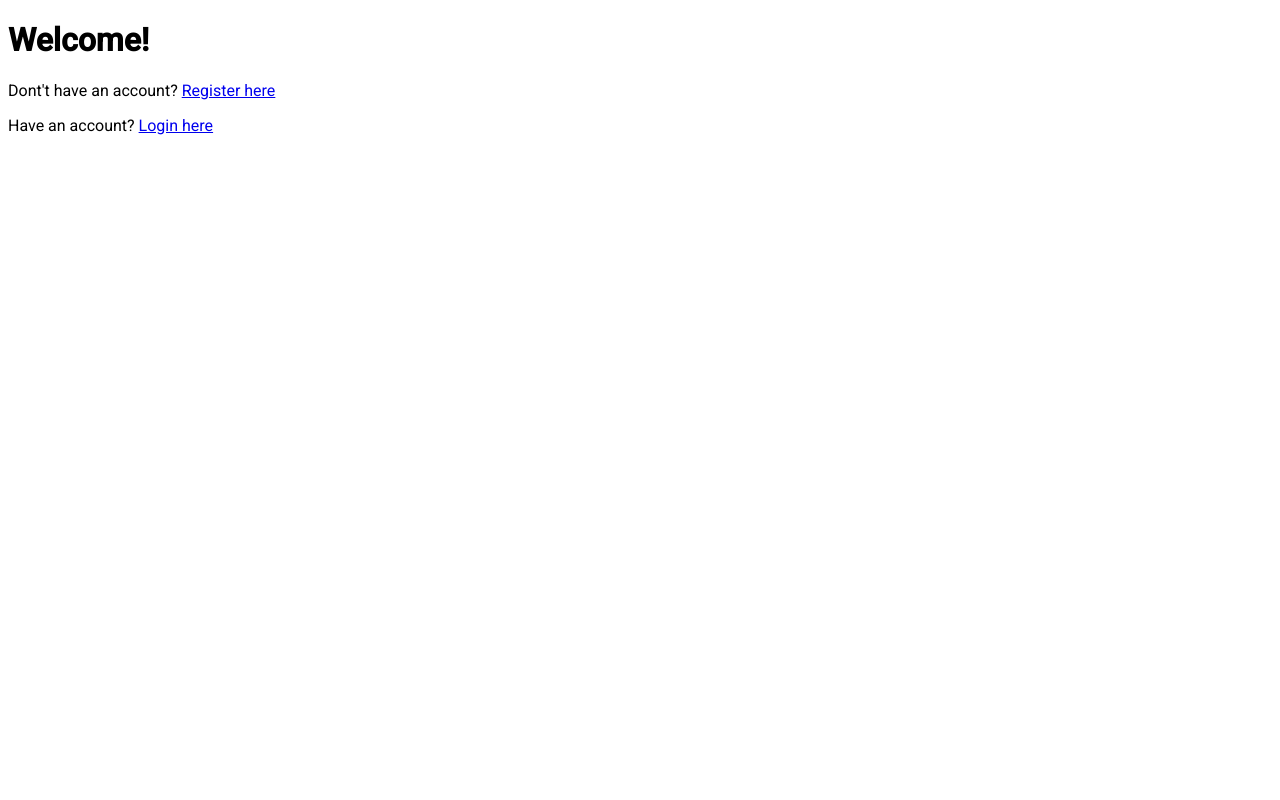
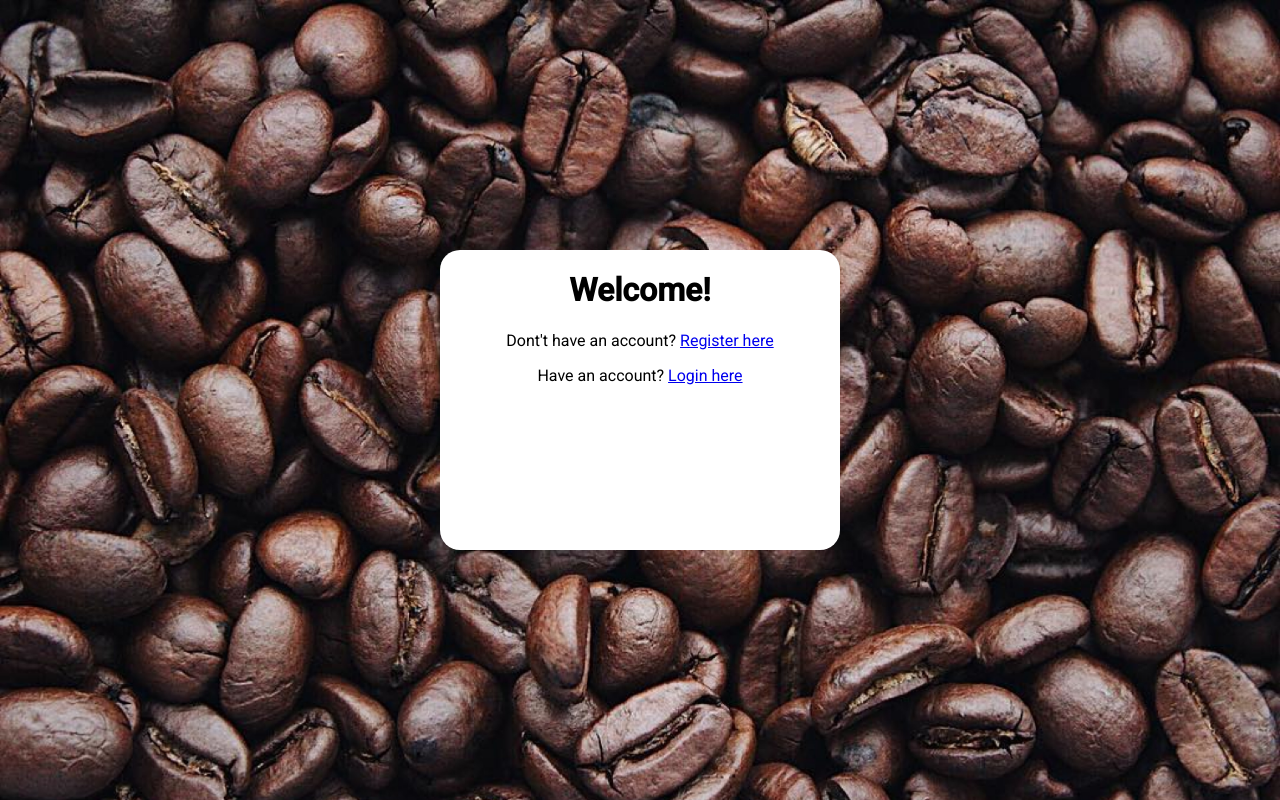
Before and after one commit to zulsinar031/ETS, a Flask app: template templates/index.html in a window 1280 px wide. Run offline with Flask 3, Linux system fonts and the light colour scheme; the template is opened without the code that fills it, so the values that code supplies are empty; some libraries are stand-ins or nearby versions.

Commit message:
Update index.html

```diff
--- a/templates/index.html
+++ b/templates/index.html
@@ -11,11 +11,33 @@
         html{
             font-family: Roboto, Arial;
         }
+        body{
+            height: 100%;
+            width: 100%;
+            background-image: url("crud.jpg");
+            background-repeat: no-repeat;
+            background-size:cover;
+            overflow-x : hidden;
+            overflow-y: hidden;
+        }
+        .bx{
+            position: absolute;
+            top:50%;
+            left:50%;
+            transform:translate(-50%,-50%);
+            height:300px;
+            width:400px;
+            background-color: white;
+            border-radius: 20px;
+            text-align: center;
+        }
     </style>
 </head>
 <body>
-    <h1>Welcome!</h1>
-    <p class="bottom">Dont't have an account?  <a class="bottom" href="ets_register.html"> Register here</a></p>
-    <p class="bottom">Have an account?  <a class="bottom" href="ets_login.html"> Login here</a></p>
+    <div class="bx">
+        <h1>Welcome!</h1>
+        <p class="bottom">Dont't have an account?  <a class="bottom" href="ets_register.html"> Register here</a></p>
+        <p class="bottom">Have an account?  <a class="bottom" href="ets_login.html"> Login here</a></p>
+    </div>
 </body>
 </html>
```
